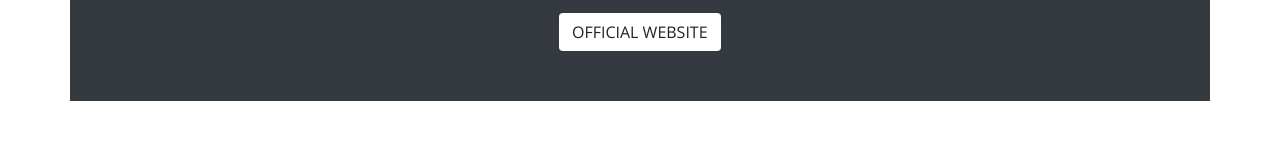
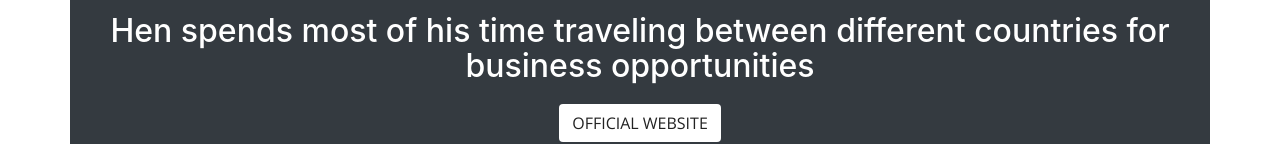
Before and after one commit to cybermessiah/henoktekle-minimal, a website with bundled scripts: page index.html in a window 1280 px wide. Shown: the part 1246-1390 px from the top of the page. Before the commit the page ends 1347 px from the top, so only its background shows below. Built offline with nearby package versions, Linux system fonts and the light colour scheme.

Commit message:
Update index.html

```diff
--- a/index.html
+++ b/index.html
@@ -110,6 +110,7 @@
        </div>
 
       <div class="container text-center">
+	<h2>Hen spends most of his time traveling between different countries for business opportunities</h2>
         <a class="btn btn-default btn-xl sr-button" href="http://hen.global">Official Website</a>
       </div>
     </div>
```
